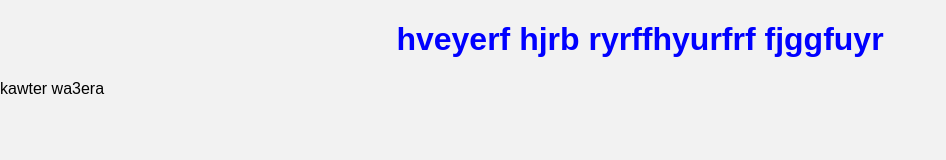
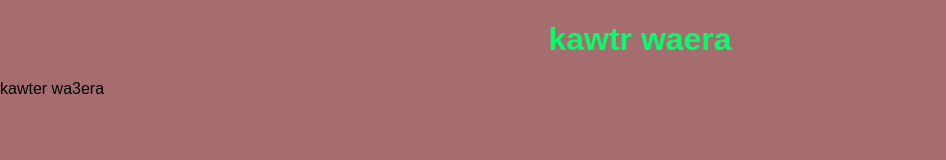
Before and after one commit to Kawter-Ael/myproject, a plain HTML site: page index.html in a window 1280 px wide. Shown: the whole page, without its empty margins (0-946 px from the left). Drawn offline with Linux system fonts and the light colour scheme.

Commit message:
kawtrhfbjdfcjfcbjjdhbfc

```diff
--- a/index.html
+++ b/index.html
@@ -7,7 +7,7 @@
     <link rel="stylesheet" href="style.css">
 </head>
 <body>
-    <h1>hveyerf hjrb ryrffhyurfrf fjggfuyr </h1>
+    <h1>kawtr waera  </h1>
     <p>kawter wa3era </p>
     <script src="app.js"></script>
 </body>
--- a/style.css
+++ b/style.css
@@ -1,10 +1,10 @@
 h1{
-    color: blue;
+    color: rgb(0, 255, 106);
     font-size: 2em;
     text-align: center;
 }
 body{
-    background-color: #f2f2f2;
+    background-color: #a56d6d;
     font-family: Arial, sans-serif;
     margin: 0;
 }
```
